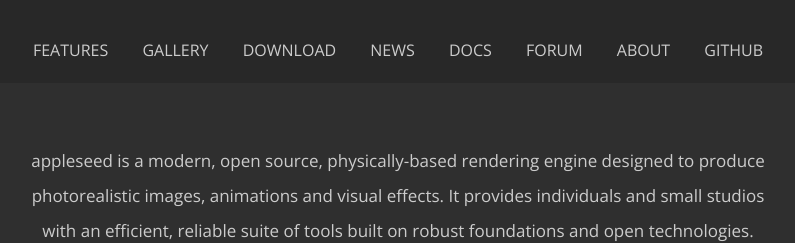
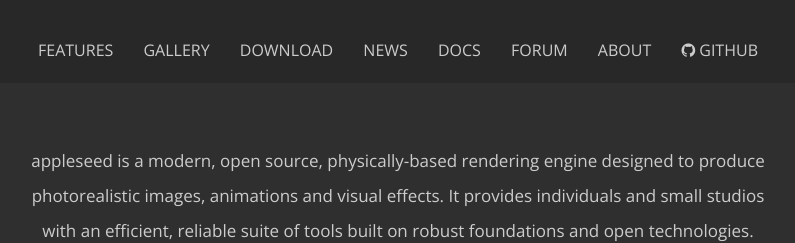
Before and after one commit to appleseedhq/appleseedhq.github.io, a Jekyll site: the page built from index.md, in a window 1280 px wide. Shown: the part 365-608 px from the top of the page, without its empty margins (242-1037 px from the left). Built offline with Jekyll 4.4.1, drawn with Linux system fonts in a browser that asks for light colours; nearby versions of some CDN libraries.

Commit message:
Add GitHub logo in navigation bar

```diff
--- a/_data/navigation.yml
+++ b/_data/navigation.yml
@@ -26,6 +26,6 @@
   area: about
   url: "/about.html"
 
-- label: GitHub
+- label: <i class="fa fa-github"></i> GitHub
   area: github
   url: "https://github.com/appleseedhq"
--- a/css/styles.css
+++ b/css/styles.css
@@ -332,7 +332,7 @@
 .section.navigation ul li
 {
     display: inline-block;
-    padding: 20px 15px 20px 15px;
+    padding: 20px 13px 20px 13px;
     text-transform: uppercase;
     transition: 320ms;
 }
```
